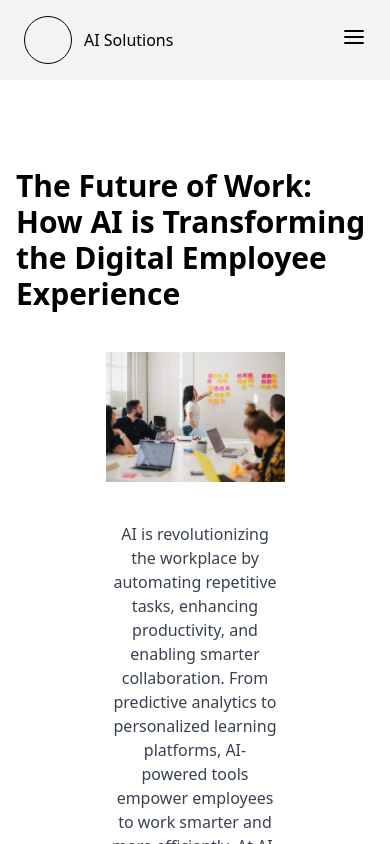
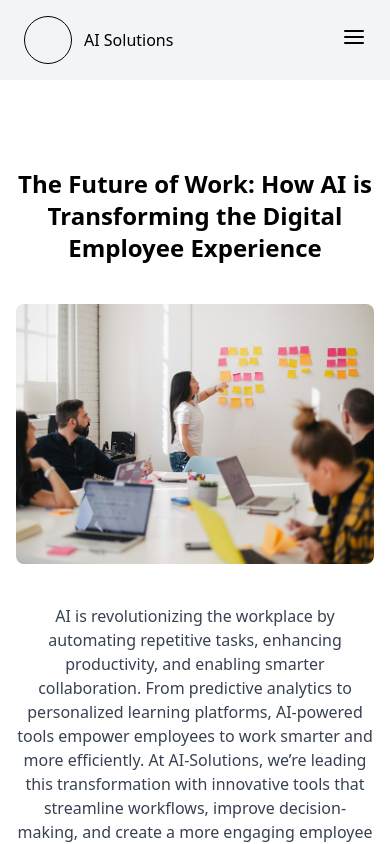
Before and after one commit to chanmyaephonehein/pdbymp, a Next.js app: page /user/blog/1 in a window 390 px wide. Shown: the top 844 px of the page. Built offline with nearby package versions, Linux system fonts and the light colour scheme.

Commit message:
blog und details responsive complete

```diff
--- a/src/components/cards/BlogCard.js
+++ b/src/components/cards/BlogCard.js
@@ -17,7 +17,7 @@ const BlogCard = ({ url, title, content, route }) => {
       <p className="mt-2 text-sm text-gray-600 sm:text-base">{content}</p>
       <div>
         <button
-          className="text-md hover:underline"
+          className="text-md mt-5 underline hover:text-blue-600"
           onClick={() => router.push({ pathname: `${route}` })}
         >
           Read post
--- a/src/pages/user/blog/[id].js
+++ b/src/pages/user/blog/[id].js
@@ -3,15 +3,18 @@ import { useRouter } from "next/router";
 const EachBlog = () => {
   const router = useRouter();
   return (
-    <div className=" px-4 py-12 flex flex-col items-center ">
-      <h1 className="text-3xl font-bold mb-10">
+    <div className="px-4 sm:px-8 md:px-16 lg:px-24 py-12 flex flex-col items-center">
+      <h1 className="text-2xl sm:text-3xl md:text-4xl font-bold mb-10 text-center">
         The Future of Work: How AI is Transforming the Digital Employee
         Experience
       </h1>
 
-      <img src="/image21.png" className="w-1/2 mb-10" />
+      <img
+        src="/image21.png"
+        className="w-full sm:w-3/4 md:w-1/2 lg:w-1/3 rounded-lg mb-10"
+      />
 
-      <p className="text-gray-700 mx-24 text-center">
+      <p className="text-gray-700 text-center max-w-3xl">
         AI is revolutionizing the workplace by automating repetitive tasks,
         enhancing productivity, and enabling smarter collaboration. From
         predictive analytics to personalized learning platforms, AI-powered
--- a/src/pages/user/blog/index.js
+++ b/src/pages/user/blog/index.js
@@ -39,13 +39,15 @@ const blog = [
 ];
 const Blog = () => {
   return (
-    <div className="flex flex-col items-center">
-      <p className="text-2xl font-semibold">Insights & Innovations</p>
-      <p className="text-xl text-gray-700 mt-3 mb-10">
+    <div className="flex flex-col items-center px-4 sm:px-8 md:px-16 lg:px-24">
+      <p className="text-2xl sm:text-3xl md:text-4xl font-semibold text-center">
+        Insights & Innovations
+      </p>
+      <p className="text-lg sm:text-xl text-gray-700 mt-3 mb-10 text-center">
         Stay ahead with the latest trends, case studies, and thought leadership
         from AI-Solutions.
       </p>
-      <div className="flex gap-10 justify-center flex-wrap">
+      <div className="flex flex-wrap justify-center gap-6 sm:gap-8 md:gap-12 lg:gap-14">
         {blog.map((item) => (
           <BlogCard
             key={item.id}
--- a/src/pages/user/feedbacks/index.js
+++ b/src/pages/user/feedbacks/index.js
@@ -1,4 +1,5 @@
 import FeedbackCard from "@/components/cards/FeedBackCard";
+import React from "react";
 
 const feedbacks = [
   {
@@ -7,7 +8,7 @@ const feedbacks = [
     rating: 5,
     feedback:
       "AI-Solutions transformed our online learning platform with their AI-driven analytics tools. Our student engagement has increased by 30%, and administrative tasks are now 50% faster. Highly recommend their innovative approach!",
-    author: "– Sarah Thompson, CEO, EduTech Innovators",
+    author: "– Sarah Thompson, CEO, EduTech Innovators",
   },
   {
     id: 2,
@@ -15,7 +16,7 @@ const feedbacks = [
     rating: 5,
     feedback:
       "AI-Solutions' fraud detection tools have saved us millions by identifying risks in real-time. Their team was professional, responsive, and delivered beyond our expectations. We’re already planning our next project with them!",
-    author: "– Emily Zhang, Head of Risk Management, Global Finance Hub ",
+    author: "– Emily Zhang, Head of Risk Management, Global Finance Hub ",
   },
   {
     id: 3,
@@ -23,7 +24,7 @@ const feedbacks = [
     rating: 4,
     feedback:
       "The AI-powered patient management system from AI-Solutions has been a game-changer for our hospital. It’s reduced wait times by 20% and improved diagnostic accuracy. A few minor tweaks are needed, but overall, we’re thrilled!",
-    author: "– Dr. James Carter, Chief Medical Officer, HealthCare Plus",
+    author: "– Dr. James Carter, Chief Medical Officer, HealthCare Plus",
   },
   {
     id: 4,
@@ -32,19 +33,21 @@ const feedbacks = [
     feedback:
       "AI-Solutions has been instrumental in helping us implement smart city technologies. Their AI-powered tools have improved traffic management and public safety, resulting in a 25% reduction in response times for emergency services. We couldn’t be happier with the results!",
     author:
-      "– Michael O’Connor, Director of Urban Development, Smart City Initiatives",
+      "– Michael O’Connor, Director of Urban Development, Smart City Initiatives",
   },
 ];
 
 const Feedbacks = () => {
   return (
-    <div className="flex flex-col items-center">
-      <p className="text-3xl font-semibold">What Our Clients Say About Us</p>
-      <p className="text-xl mt-5 mb-10">
+    <div className="flex flex-col items-center px-4 sm:px-8 md:px-16 lg:px-24">
+      <p className="text-2xl sm:text-3xl md:text-4xl font-semibold text-center">
+        What Our Clients Say About Us
+      </p>
+      <p className="text-lg sm:text-xl mt-5 mb-10 text-center">
         Discover how AI-Solutions is transforming industries and delivering
         results through the words of our valued clients.
       </p>
-      <div className="flex flex-wrap justify-center gap-10">
+      <div className="flex flex-wrap justify-center gap-6 sm:gap-8 md:gap-12 lg:gap-14">
         {feedbacks.map((item) => (
           <FeedbackCard
             key={item.id}
```
